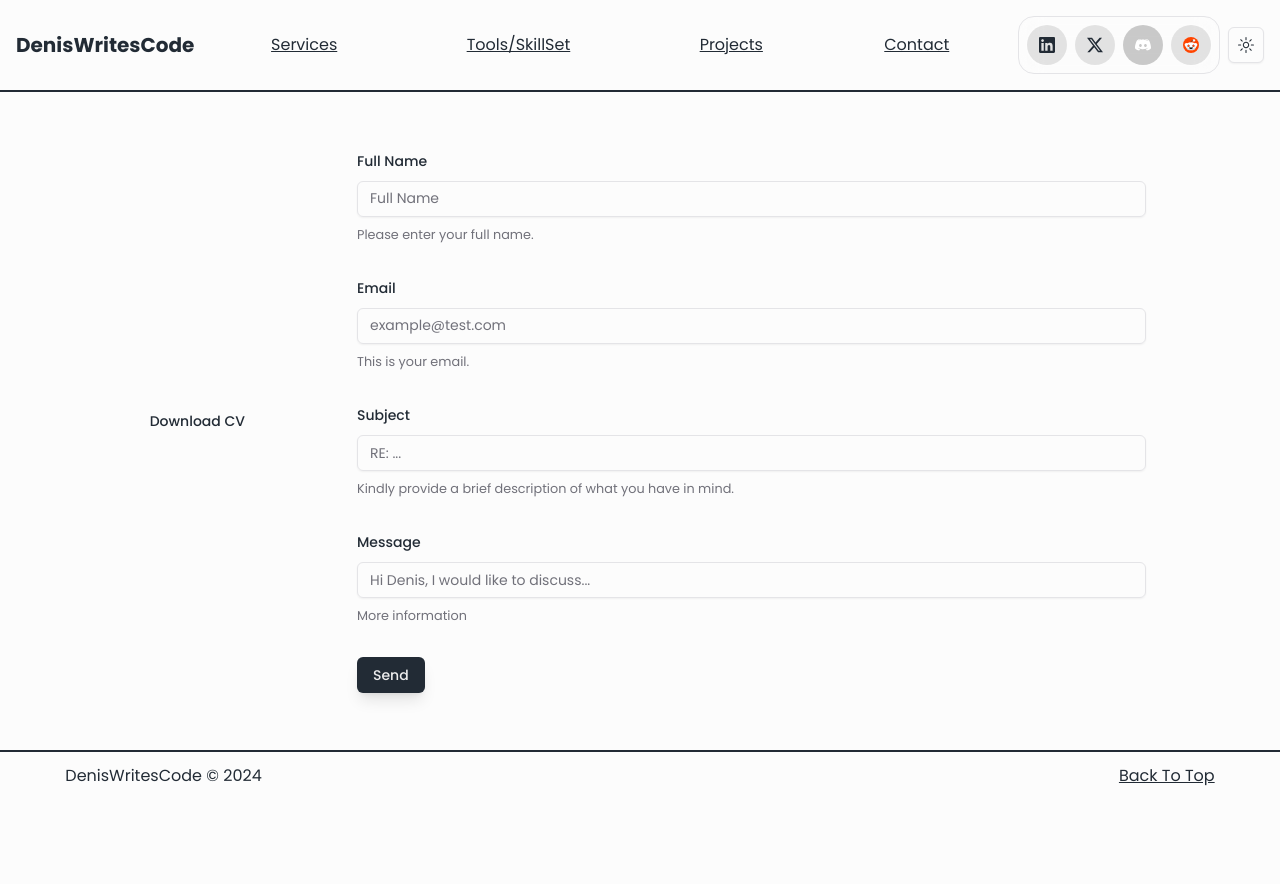
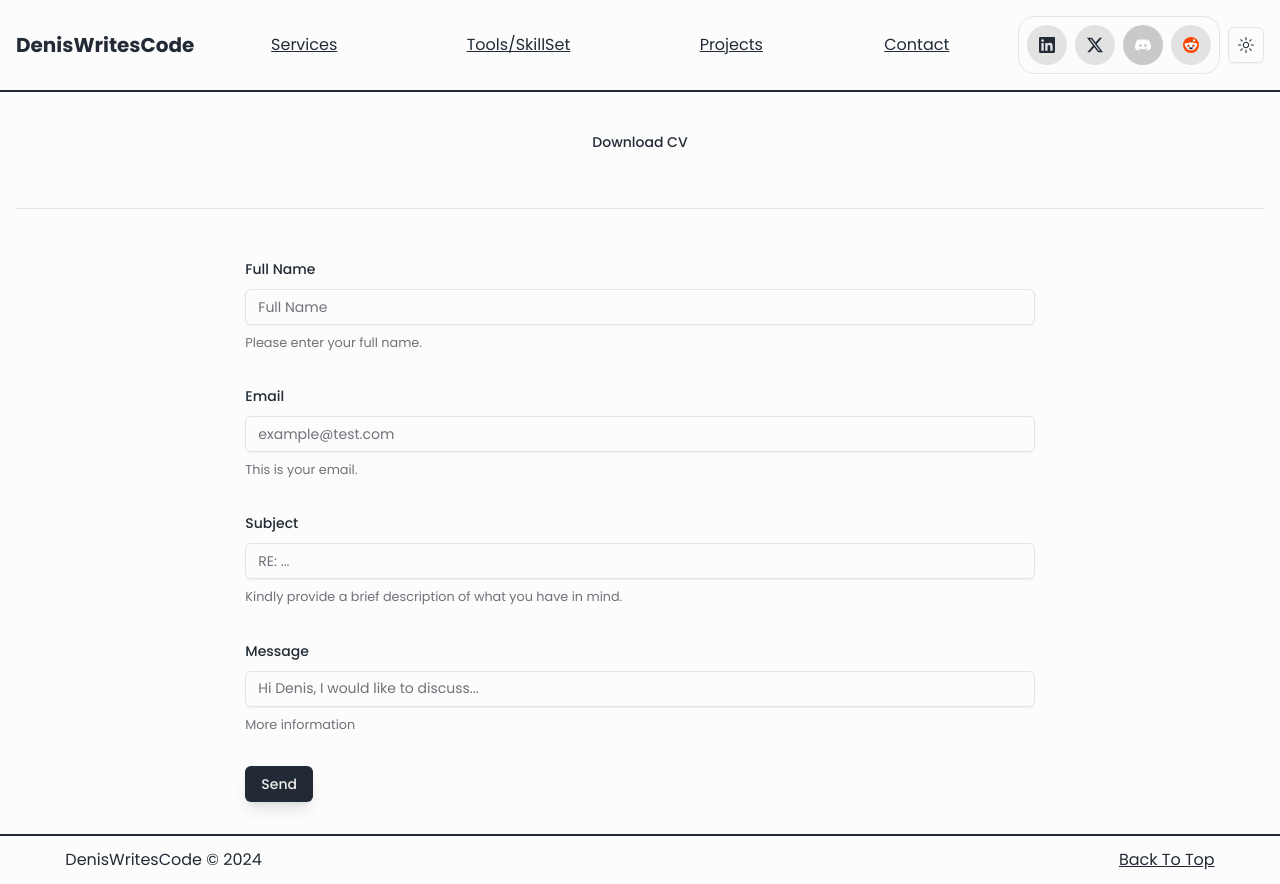
Before and after one commit to DenisWritesCode/portfolio2point0, a Next.js app: page /contact in a window 1280 px wide. Before the commit the page ends 800 px from the top, so only its background shows below. Built offline with nearby package versions, Linux system fonts and the light colour scheme.

Commit message:
fixed contact page even more

```diff
--- a/app/contact/page.tsx
+++ b/app/contact/page.tsx
@@ -17,6 +17,7 @@ import {
 } from "@/components/ui/form";
 import { Input } from "@/components/ui/input";
 import { useState, type FormEvent } from "react";
+// import { SocialIcons } from "@/components/ui/SocialIcons";
 
 const contactFormSchema = z.object({
   clientName: z.string().nonempty("Please enter your full name"),
@@ -88,7 +89,7 @@ function Contact() {
           }
         `}
       </Script>
-      <div className="flex-row w-full md:flex md:items-center md:justify-center">
+      <div className="flex-row w-full md:flex-row md:items-center md:justify-center">
         <div className="flex justify-center p-8">
           <Button variant={"link"}>
             <a href="/static/DenisMutindaResume.pdf" download>
@@ -96,8 +97,8 @@ function Contact() {
             </a>
           </Button>
         </div>
-        <hr className="m-4"/>
-        <div className="left md:w-2/3 p-8">
+        <hr className="m-4" />
+        <div className="mx-auto md:w-2/3 p-8">
           <Form {...contactForm}>
             <form onSubmit={onSubmit} className="space-y-8">
               {/* Client Name */}
@@ -222,9 +223,9 @@ function Contact() {
             </form>
           </Form>
         </div>
-        <div className="hidden right border-t-2 mt-4 md:mt-0 md:border-l-2 md:border-t-0 border-foreground p-8 w-1/3">
-          Social Dock
-        </div>
+        {/* <div className="hidden right border-t-2 mt-4 md:mt-0 md:border-l-2 md:border-t-0 border-foreground p-8 w-1/3">
+          <SocialIcons />
+        </div> */}
       </div>
     </>
   );
```
